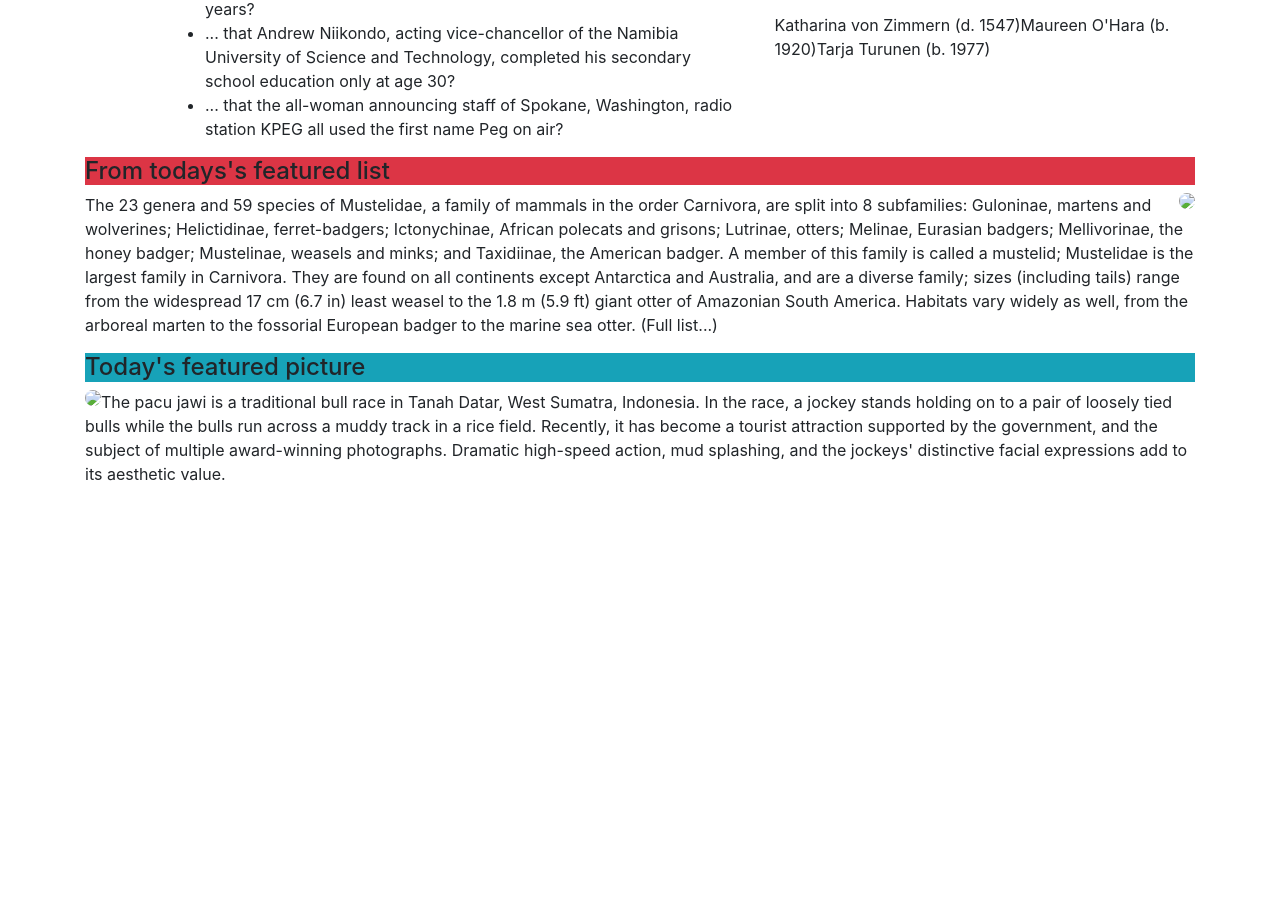
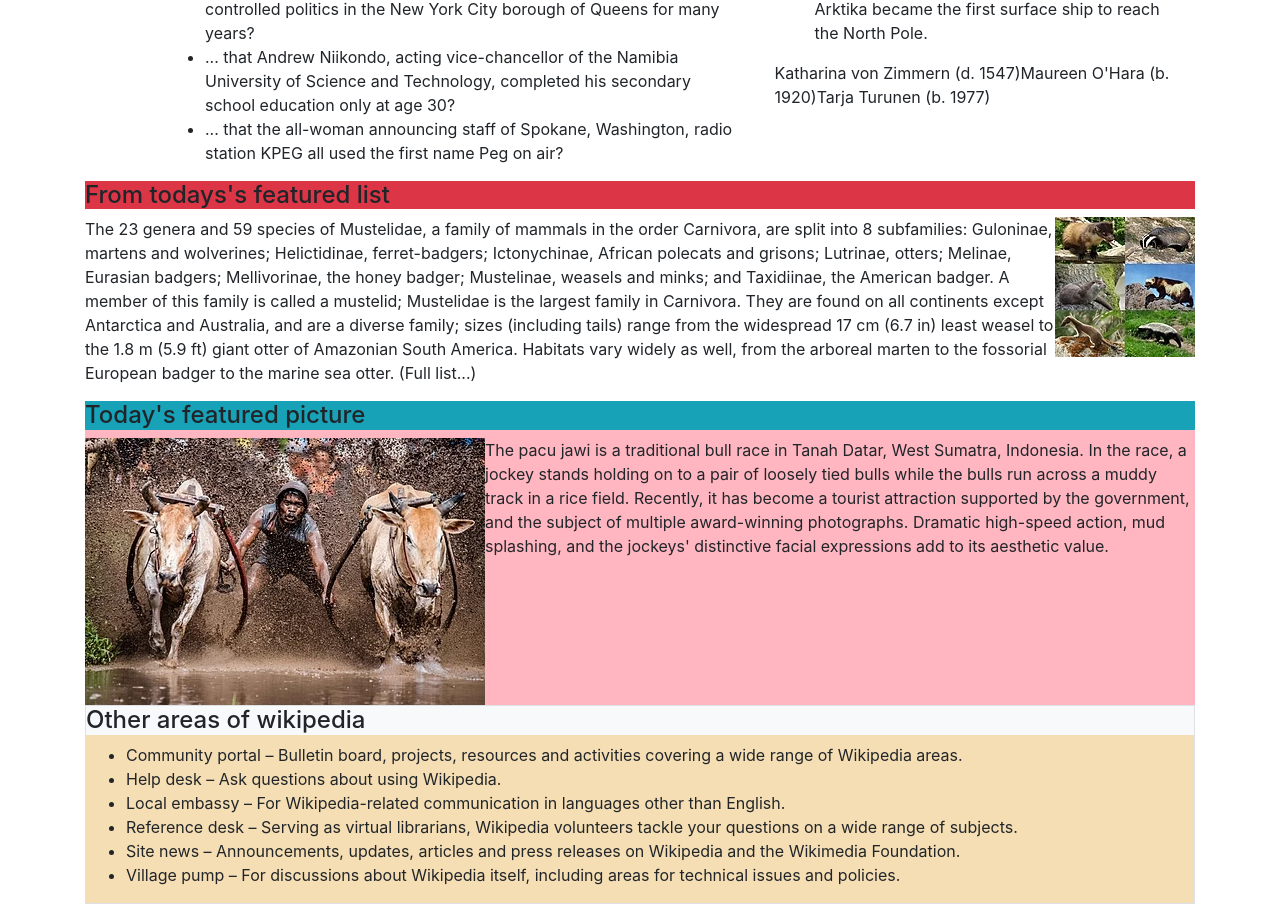
Before and after one commit to WambiruL/wikipedia, a plain HTML site: page recreate-wikipedia/index.html in a window 1280 px wide. Shown: the part 1037-1941 px from the top of the page. Before the commit the page ends 1539 px from the top, so only its background shows below. Drawn offline with Linux system fonts and the light colour scheme.

Commit message:
Add images to wikipedia

```diff
--- a/recreate-wikipedia/css/styles.css
+++ b/recreate-wikipedia/css/styles.css
@@ -1,6 +1,3 @@
-img{
-    border-radius: 20px;
-}
 .sidebar{
     float: left;
 }
@@ -8,8 +5,22 @@ img{
     padding: 6px;
 }
 img{
+    float: right;
+}
+#image{
     float: left;
 }
-#image{
-    float: right;
+.border{
+    float: left;
+    border: 2px lightblue;
+    background-color: wheat;
+    border-style: hidden;
+    width: inherit;
 }
+.border2{
+    float: left;
+    border: 2px;
+    background-color: lightpink;
+    border-style: hidden;
+    width: inherit;
+}
--- a/recreate-wikipedia/index.html
+++ b/recreate-wikipedia/index.html
@@ -58,7 +58,9 @@
                 <div class="row">
                     <div class="col-md-7">
                        <h4 class="text-black bg-info">From today's featured article</h4>
+                       <div id="image">
                        <img src ="images/wikipedia2.jpg">
+                       </div>
                        <p>The Daily News was a newspaper published in Los Angeles from 1923 to 1954, founded by Cornelius Vanderbilt IV as the first of several papers he wanted to manage. After quickly going into receivership, it was sold to Manchester Boddy, a local businessman. Boddy was able to make the newspaper succeed, and it remained profitable through the 1930s and 1940s, taking a mainstream Democratic perspective at a time when most Los Angeles newspapers supported the Republican Party. The newspaper began a steep decline in the late 1940s, continuing into the early 1950s. In the 1950 election, Boddy ran in both the Democratic and Republican primaries for the United States Senate. He finished a distant second in each, and lost interest in the newspaper. He sold his stake in the paper in 1952 and publication ceased in December 1954. The business was sold to the Chandler family, who merged it with their publication, the Los Angeles Mirror, firing all Daily News employees without severance pay. (Full article...)</p>
                     </div>
                     <div class="col-md-5">
@@ -67,9 +69,7 @@
                             <h3>Covid-19 pandemic</h3>
                             <p>Disease. Virus. Testing .By location .impact. Notable deaths. Portal</p>
                         </div>
-                        <div id="image">
                         <img src="images/wikipedia3.jpg.">
-                        </div>
                         <ul>
                             <li>Ronnie O'Sullivan (pictured) wins the World Snooker Championship, defeating Kyren Wilson in the final.</li>
                             <li>Ugandan Joshua Cheptegei sets a new world record in the men's 5000 metres.</li>
@@ -81,9 +81,7 @@
                 <div class="row">
                     <div class="col-md-7">
                         <h4 class="text-black bg-info">Did you know...</h4>
-                        <div id="image">
                             <img src="images/wikipedia4.jpg">
-                        </div>
                         <ul>
                             <li>... that there are plans to reconstruct Villa Wolf (pictured) in Gubin, Poland, which was built in 1926 by Ludwig Mies van der Rohe and destroyed during World War II?</li>
                             <li>... that in 1983, Fanaura Kingstone became the first woman appointed to the Cabinet of the Cook Islands?
@@ -97,9 +95,7 @@
                     </div>
                     <div class="col-md-5">
                         <h4 class="text-black bg-primary">On this day</h4>
-                        <div id="image">
                             <img src="images/wikipedia5.jpg">
-                        </div>
                         <ul>
                             <li>1560 – The Reformation Parliament of Scotland approved a Protestant confession of faith, initiating the Scottish Reformation and disestablishing Catholicism as the national religion.</li>
                             <li>1916 – World War I: Romania signed a secret treaty with the Entente Powers to enter the war in return for territorial concessions in Austria-Hungary.</li>
@@ -109,15 +105,28 @@
                          <p>Katharina von Zimmern (d. 1547)Maureen O'Hara (b. 1920)Tarja Turunen (b. 1977)</p>
                     </div>
                 </div>
-                    <h4 class="text-black bg-danger">From todays's featured list</h4>
-                    <div id="image">
+
+                <h4 class="text-black bg-danger">From todays's featured list</h4>
                         <img src="images/wikipedia6.jpg">
+                    <p>The 23 genera and 59 species of Mustelidae, a family of mammals in the order Carnivora, are split into 8 subfamilies: Guloninae, martens and wolverines; Helictidinae, ferret-badgers; Ictonychinae, African polecats and grisons; Lutrinae, otters; Melinae, Eurasian badgers; Mellivorinae, the honey badger; Mustelinae, weasels and minks; and Taxidiinae, the American badger. A member of this family is called a mustelid; Mustelidae is the largest family in Carnivora. They are found on all continents except Antarctica and Australia, and are a diverse family; sizes (including tails) range from the widespread 17 cm (6.7 in) least weasel to the 1.8 m (5.9 ft) giant otter of Amazonian South America. Habitats vary widely as well, from the arboreal marten to the fossorial European badger to the marine sea otter. (Full list...)</p>
+                <div class="border2">
+                <h4 class="text-black bg-info">Today's featured picture</h4>
+                <div id="image">
+                    <img src="images/wikipedia7.jpg">
+                </div>
+                    <p>The pacu jawi is a traditional bull race in Tanah Datar, West Sumatra, Indonesia. In the race, a jockey stands holding on to a pair of loosely tied bulls while the bulls run across a muddy track in a rice field. Recently, it has become a tourist attraction supported by the government, and the subject of multiple award-winning photographs. Dramatic high-speed action, mud splashing, and the jockeys' distinctive facial expressions add to its aesthetic value.</p>
+                </div>
+                    <div class="border">
+                <h4 class="text-black bg-light">Other areas of wikipedia</h4>
+                    <ul>
+                        <li>Community portal – Bulletin board, projects, resources and activities covering a wide range of Wikipedia areas.</li>
+                        <li>Help desk – Ask questions about using Wikipedia.</li>
+                        <li>Local embassy – For Wikipedia-related communication in languages other than English.</li>
+                        <li>Reference desk – Serving as virtual librarians, Wikipedia volunteers tackle your questions on a wide range of subjects.</li>
+                        <li>Site news – Announcements, updates, articles and press releases on Wikipedia and the Wikimedia Foundation.</li>
+                        <li>Village pump – For discussions about Wikipedia itself, including areas for technical issues and policies.</li>
+                    </ul>
                     </div>
-                    <p>The 23 genera and 59 species of Mustelidae, a family of mammals in the order Carnivora, are split into 8 subfamilies: Guloninae, martens and wolverines; Helictidinae, ferret-badgers; Ictonychinae, African polecats and grisons; Lutrinae, otters; Melinae, Eurasian badgers; Mellivorinae, the honey badger; Mustelinae, weasels and minks; and Taxidiinae, the American badger. A member of this family is called a mustelid; Mustelidae is the largest family in Carnivora. They are found on all continents except Antarctica and Australia, and are a diverse family; sizes (including tails) range from the widespread 17 cm (6.7 in) least weasel to the 1.8 m (5.9 ft) giant otter of Amazonian South America. Habitats vary widely as well, from the arboreal marten to the fossorial European badger to the marine sea otter. (Full list...)</p>
-                    <h4 class="text-black bg-info">Today's featured picture</h4>
-                    <img src="images/wikipedia7.jpg">
-                    <p>The pacu jawi is a traditional bull race in Tanah Datar, West Sumatra, Indonesia. In the race, a jockey stands holding on to a pair of loosely tied bulls while the bulls run across a muddy track in a rice field. Recently, it has become a tourist attraction supported by the government, and the subject of multiple award-winning photographs. Dramatic high-speed action, mud splashing, and the jockeys' distinctive facial expressions add to its aesthetic value.</p>
-
         </div>
     </body>
 </html>
```
Also changed, not shown: recreate-wikipedia/images/wikipedia.jpg (added), recreate-wikipedia/images/wikipedia2.jpg (added), recreate-wikipedia/images/wikipedia3.jpg (added), recreate-wikipedia/images/wikipedia4.jpg (added), recreate-wikipedia/images/wikipedia5.jpg (added), recreate-wikipedia/images/wikipedia6.jpg (added), recreate-wikipedia/images/wikipedia7.jpg (added).
